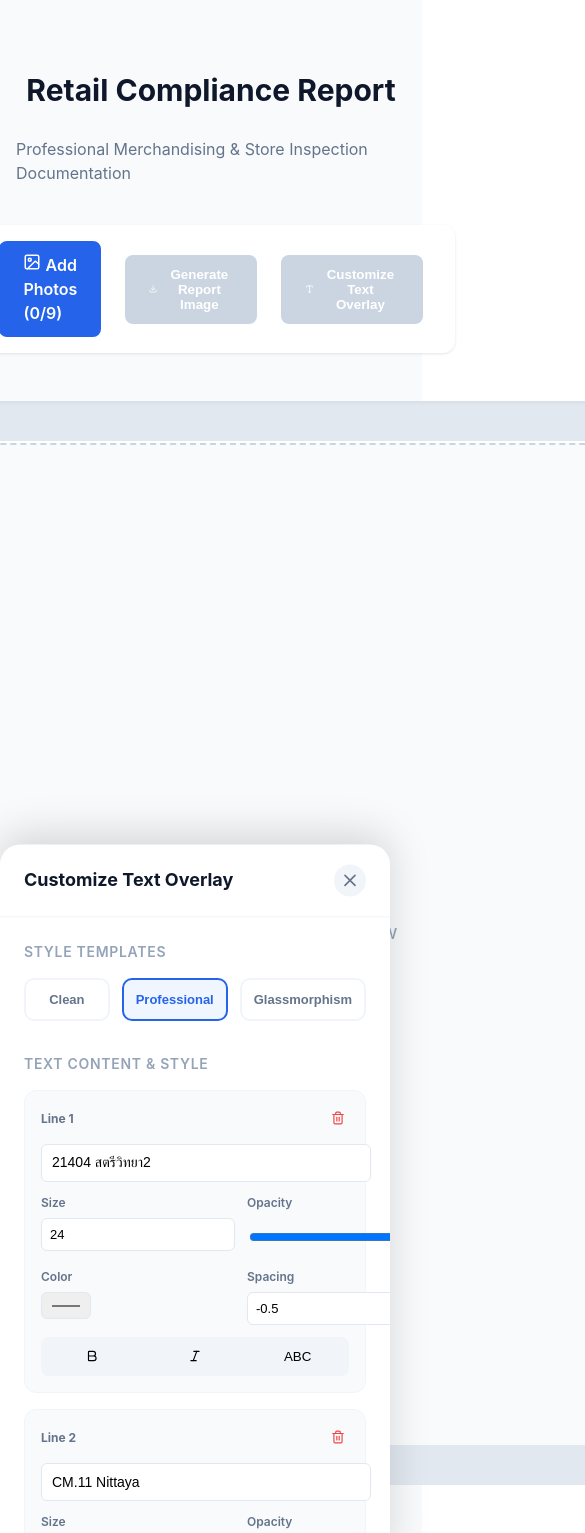
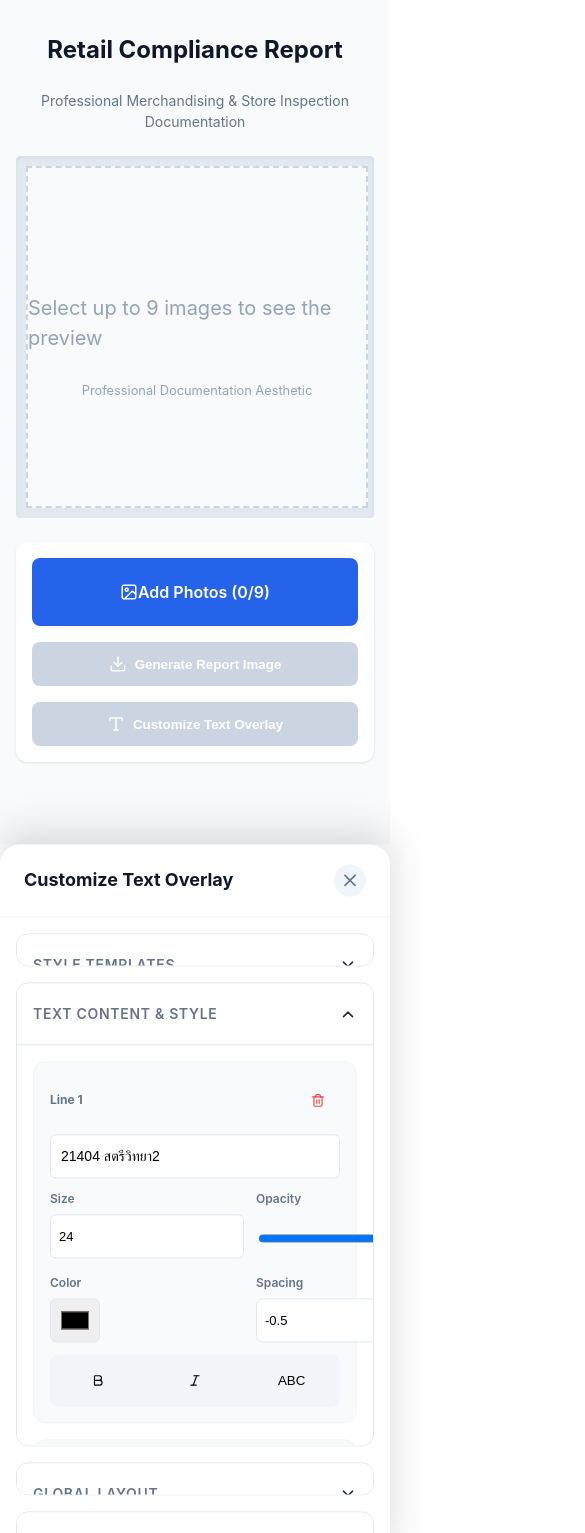
Before and after one commit to 18upDEV/gappyimageedit, a React (Vite) app: page / in a window 390 px wide. Shown: the top 1533 px of the page, 585 px wide, since content can reach past the window. After the commit the page ends 844 px from the top, so only its background shows below. Built offline with nearby package versions, Linux system fonts and the light colour scheme.

Commit message:
feat: improve mobile responsiveness and text editor

```diff
--- a/src/App.css
+++ b/src/App.css
@@ -2,7 +2,11 @@
   display: flex;
   flex-direction: column;
   align-items: center;
-  padding: 3rem 1rem;
+  padding: 1rem;
+  width: 100%;
+  max-width: 1200px;
+  margin: 0 auto;
+  box-sizing: border-box;
   font-family: 'Inter', -apple-system, BlinkMacSystemFont, 'Segoe UI', Roboto, sans-serif;
   min-height: 100vh;
   background-color: #f8fafc;
@@ -10,28 +14,32 @@
 }
 
 h1 {
-  font-size: 1.875rem;
+  font-size: 1.5rem;
   font-weight: 700;
   margin-bottom: 0.5rem;
   color: #0f172a;
+  text-align: center;
 }
 
 .subtitle {
   color: #64748b;
-  margin-bottom: 2.5rem;
-  font-size: 1rem;
+  margin-bottom: 1.5rem;
+  font-size: 0.875rem;
+  text-align: center;
 }
 
 .controls {
-  display: flex;
-  flex-direction: row;
-  align-items: center;
-  gap: 1.5rem;
+  display: grid;
+  grid-template-columns: 1fr;
+  width: 100%;
+  max-width: 600px;
+  gap: 1rem;
   margin-bottom: 3rem;
-  padding: 1rem 2rem;
+  padding: 1rem;
   background: white;
   border-radius: 12px;
   box-shadow: 0 1px 3px rgba(0,0,0,0.1);
+  box-sizing: border-box;
 }
 
 #file-input {
@@ -39,14 +47,20 @@ h1 {
 }
 
 .file-label {
-  padding: 0.75rem 1.5rem;
+  display: flex;
+  align-items: center;
+  justify-content: center;
+  padding: 0.75rem 1rem;
+  min-height: 44px;
   background-color: #2563eb;
   color: white;
   border-radius: 8px;
   cursor: pointer;
   font-weight: 600;
   transition: all 0.2s;
+  text-align: center;
 }
+
 
 .file-label:hover {
   background-color: #1d4ed8;
@@ -54,7 +68,8 @@ h1 {
 }
 
 .export-button, .edit-text-trigger {
-  padding: 0.75rem 1.5rem;
+  padding: 0.75rem 1rem;
+  min-height: 44px;
   color: white;
   border: none;
   border-radius: 8px;
@@ -63,6 +78,7 @@ h1 {
   transition: all 0.2s;
   display: flex;
   align-items: center;
+  justify-content: center;
   gap: 0.5rem;
 }
 
@@ -90,7 +106,8 @@ h1 {
 }
 
 .clear-all-button {
-  padding: 0.75rem 1.5rem;
+  padding: 0.75rem 1rem;
+  min-height: 44px;
   background-color: #ef4444;
   color: white;
   border: none;
@@ -100,19 +117,19 @@ h1 {
   transition: all 0.2s;
   display: flex;
   align-items: center;
+  justify-content: center;
   gap: 0.5rem;
 }
 
 .clear-all-button:hover {
   background-color: #dc2626;
 }
-
 .slot-clear-btn {
   position: absolute;
   top: 8px;
   right: 8px;
-  width: 28px;
-  height: 28px;
+  width: 44px;
+  height: 44px;
   background-color: rgba(255, 255, 255, 0.9);
   border: 1px solid #e2e8f0;
   border-radius: 50%;
@@ -122,7 +139,7 @@ h1 {
   cursor: pointer;
   z-index: 5;
   color: #ef4444;
-  opacity: 0;
+  opacity: 1; /* Visible on mobile */
   transition: opacity 0.2s, transform 0.2s;
 }
 
@@ -137,17 +154,52 @@ h1 {
 }
 
 .grid-wrapper {
-  padding: 40px;
+  padding: 10px;
   background-color: #e2e8f0;
   border-radius: 4px;
   box-shadow: inset 0 2px 4px rgba(0,0,0,0.05);
+  width: 100%;
+  max-width: 1000px;
+  box-sizing: border-box;
+  margin-bottom: 1.5rem;
 }
 
 .grid-container {
   position: relative;
-  width: 1000px;
-  height: 1000px;
+  width: 100%;
   background-color: #ffffff;
+}
+
+@media (min-width: 768px) {
+  .container {
+    padding: 3rem 1rem;
+  }
+  h1 {
+    font-size: 1.875rem;
+  }
+  .subtitle {
+    margin-bottom: 2.5rem;
+    font-size: 1rem;
+  }
+  .controls {
+    display: flex;
+    flex-direction: row;
+    flex-wrap: wrap;
+    justify-content: center;
+    max-width: 1000px;
+    padding: 1rem 2rem;
+  }
+  .grid-wrapper {
+    padding: 40px;
+  }
+  .slot-clear-btn {
+    opacity: 0;
+    width: 28px;
+    height: 28px;
+  }
+}
+
+.dynamic-grid {
   overflow: hidden;
   padding: 2px;
 }
@@ -242,21 +294,21 @@ h1 {
   align-items: center;
   justify-content: center;
   z-index: 100;
-  padding: 1rem;
+  padding: 0;
 }
 
 .crop-modal-content {
   background-color: white;
   width: 100%;
-  max-width: 600px;
-  border-radius: 12px;
+  height: 100%;
+  border-radius: 0;
   overflow: hidden;
   display: flex;
   flex-direction: column;
 }
 
 .crop-modal-header {
-  padding: 1rem 1.5rem;
+  padding: 1rem;
   border-bottom: 1px solid #e2e8f0;
   display: flex;
   justify-content: space-between;
@@ -277,19 +329,48 @@ h1 {
   color: #64748b;
   cursor: pointer;
   padding: 0;
+  min-width: 44px;
+  min-height: 44px;
+  display: flex;
+  align-items: center;
+  justify-content: center;
 }
 
 .crop-container {
   position: relative;
   width: 100%;
-  height: 400px;
+  flex: 1;
+  min-height: 0;
   background-color: #000;
 }
 
 .crop-controls {
-  padding: 1.5rem;
+  padding: 1rem;
   background-color: white;
+  max-height: 40vh;
+  overflow-y: auto;
 }
+
+@media (min-width: 768px) {
+  .crop-modal-overlay {
+    padding: 1rem;
+  }
+  .crop-modal-content {
+    max-width: 600px;
+    height: auto;
+    border-radius: 12px;
+  }
+  .crop-container {
+    height: 400px;
+    flex: none;
+  }
+  .crop-controls {
+    padding: 1.5rem;
+    max-height: none;
+    overflow-y: visible;
+  }
+}
+
 
 .control-groups {
   display: flex;
--- a/src/App.tsx
+++ b/src/App.tsx
@@ -235,43 +235,6 @@ function App() {
       <h1>Retail Compliance Report</h1>
       <p className="subtitle">Professional Merchandising & Store Inspection Documentation</p>
 
-      <div className="controls">
-        <input
-          type="file"
-          multiple
-          accept=".jpeg,.jpg,.png"
-          onChange={handleFileChange}
-          id="file-input"
-        />
-        <label htmlFor="file-input" className="file-label">
-          <ImageIcon size={18} /> Add Photos ({images.length}/9)
-        </label>
-
-        {images.length > 0 && (
-          <button onClick={clearAllImages} className="clear-all-button">
-            <Trash2 size={18} /> Clear All
-          </button>
-        )}
-
-        {error && <p className="error">{error}</p>}
-
-        <button
-          onClick={exportImage}
-          disabled={images.length === 0}
-          className="export-button"
-        >
-          <Download size={18} /> Generate Report Image
-        </button>
-
-        <button
-          onClick={() => setIsEditorOpen(true)}
-          disabled={images.length === 0}
-          className="edit-text-trigger"
-        >
-          <Type size={18} /> Customize Text Overlay
-        </button>
-      </div>
-
       <div className="grid-wrapper">
         <div
           className="grid-container"
@@ -279,6 +242,9 @@ function App() {
           onMouseMove={handleMouseMove}
           onMouseUp={handleMouseUp}
           onMouseLeave={handleMouseUp}
+          style={{
+            aspectRatio: images.length <= 4 ? '1 / 1' : images.length <= 6 ? '3 / 2' : '1 / 1',
+          }}
         >
           {images.length > 0 ? (
             <>
@@ -376,11 +342,48 @@ function App() {
             </>
           ) : (
             <div className="placeholder">
-              <p>Select 1 or 4 images to see the preview</p>
+              <p>Select up to 9 images to see the preview</p>
               <span style={{fontSize: '0.8rem', marginTop: '0.5rem'}}>Professional Documentation Aesthetic</span>
             </div>
           )}
         </div>
+      </div>
+
+      <div className="controls">
+        <input
+          type="file"
+          multiple
+          accept=".jpeg,.jpg,.png"
+          onChange={handleFileChange}
+          id="file-input"
+        />
+        <label htmlFor="file-input" className="file-label">
+          <ImageIcon size={18} /> Add Photos ({images.length}/9)
+        </label>
+
+        {images.length > 0 && (
+          <button onClick={clearAllImages} className="clear-all-button">
+            <Trash2 size={18} /> Clear All
+          </button>
+        )}
+
+        {error && <p className="error">{error}</p>}
+
+        <button
+          onClick={exportImage}
+          disabled={images.length === 0}
+          className="export-button"
+        >
+          <Download size={18} /> Generate Report Image
+        </button>
+
+        <button
+          onClick={() => setIsEditorOpen(true)}
+          disabled={images.length === 0}
+          className="edit-text-trigger"
+        >
+          <Type size={18} /> Customize Text Overlay
+        </button>
       </div>
 
       {/* Crop Modal */}
--- a/src/components/TextEditorPanel.css
+++ b/src/components/TextEditorPanel.css
@@ -55,25 +55,44 @@
 .editor-content {
   flex: 1;
   overflow-y: auto;
-  padding: 1.5rem;
+  padding: 1rem;
   display: flex;
   flex-direction: column;
-  gap: 2rem;
+  gap: 1rem;
 }
 
 .editor-section {
   display: flex;
   flex-direction: column;
-  gap: 1rem;
+  background: #f8fafc;
+  border-radius: 12px;
+  overflow: hidden;
+  border: 1px solid #e2e8f0;
 }
 
-.editor-section h4 {
+.section-header {
+  display: flex;
+  justify-content: space-between;
+  align-items: center;
+  padding: 1.25rem 1rem;
+  cursor: pointer;
+  background: #ffffff;
+  user-select: none;
+}
+
+.section-header h4 {
   margin: 0;
   font-size: 0.875rem;
   font-weight: 600;
   text-transform: uppercase;
   letter-spacing: 0.05em;
-  color: #94a3b8;
+  color: #64748b;
+}
+
+.section-body {
+  padding: 1rem;
+  border-top: 1px solid #e2e8f0;
+  background: #ffffff;
 }
 
 .template-grid {
@@ -84,6 +103,7 @@
 
 .template-option {
   padding: 0.75rem;
+  min-height: 44px;
   border: 2px solid #f1f5f9;
   border-radius: 10px;
   background: white;
@@ -93,6 +113,9 @@
   font-size: 0.8125rem;
   font-weight: 600;
   color: #64748b;
+  display: flex;
+  align-items: center;
+  justify-content: center;
 }
 
 .template-option.active {
@@ -135,6 +158,11 @@
   color: #ef4444;
   cursor: pointer;
   padding: 4px;
+  min-width: 44px;
+  min-height: 44px;
+  display: flex;
+  align-items: center;
+  justify-content: center;
   border-radius: 4px;
 }
 
@@ -145,6 +173,8 @@
 .line-input {
   width: 100%;
   padding: 0.625rem;
+  min-height: 44px;
+  box-sizing: border-box;
   border: 1px solid #e2e8f0;
   border-radius: 6px;
   font-size: 0.875rem;
@@ -176,6 +206,8 @@
 
 .control-item select, .control-item input {
   padding: 0.5rem;
+  min-height: 44px;
+  box-sizing: border-box;
   border: 1px solid #e2e8f0;
   border-radius: 6px;
   font-size: 0.8125rem;
@@ -184,6 +216,7 @@
 
 .add-line-btn {
   padding: 0.75rem;
+  min-height: 44px;
   border: 2px dashed #e2e8f0;
   background: none;
   border-radius: 12px;
@@ -221,6 +254,7 @@
 .toggle-btn {
   flex: 1;
   padding: 0.5rem;
+  min-height: 44px;
   border: none;
   background: none;
   border-radius: 6px;
@@ -244,6 +278,7 @@
 
 .action-btn {
   padding: 0.625rem 1rem;
+  min-height: 44px;
   background: #2563eb;
   color: white;
   border: none;
--- a/src/components/TextEditorPanel.tsx
+++ b/src/components/TextEditorPanel.tsx
@@ -1,5 +1,5 @@
-import React from 'react';
-import { X, Plus, Trash2, AlignLeft, AlignCenter, AlignRight, Bold, Italic } from 'lucide-react';
+import React, { useState } from 'react';
+import { X, Plus, Trash2, AlignLeft, AlignCenter, AlignRight, Bold, Italic, ChevronDown, ChevronUp } from 'lucide-react';
 import type { OverlaySettings, TextLine } from '../App';
 import './TextEditorPanel.css';
 
@@ -16,7 +16,14 @@ const TextEditorPanel: React.FC<TextEditorPanelProps> = ({
   settings,
   onChange,
 }) => {
+  const [activeSection, setActiveSection] = useState<string>('content');
+
+  const toggleSection = (section: string) => {
+    setActiveSection(prev => prev === section ? '' : section);
+  };
+
   const handleLineChange = (id: string, updates: Partial<TextLine>) => {
+
     const newLines = settings.lines.map(line =>
       line.id === id ? { ...line, ...updates } : line
     );
@@ -77,8 +84,13 @@ const TextEditorPanel: React.FC<TextEditorPanelProps> = ({
 
       <div className="editor-content">
         {/* Templates */}
-        <div className="editor-section">
+        <div className={`editor-section ${activeSection === 'templates' ? 'expanded' : ''}`}>
+          <div className="section-header" onClick={() => toggleSection('templates')}>
             <h4>Style Templates</h4>
+            {activeSection === 'templates' ? <ChevronUp size={18} /> : <ChevronDown size={18} />}
+          </div>
+          {activeSection === 'templates' && (
+            <div className="section-body">
               <div className="template-grid">
                 <button
                   className={`template-option ${settings.template === 'clean' ? 'active' : ''}`}
@@ -100,10 +112,17 @@ const TextEditorPanel: React.FC<TextEditorPanelProps> = ({
                 </button>
               </div>
             </div>
+          )}
+        </div>
 
         {/* Text Content */}
-        <div className="editor-section">
+        <div className={`editor-section ${activeSection === 'content' ? 'expanded' : ''}`}>
+          <div className="section-header" onClick={() => toggleSection('content')}>
             <h4>Text Content & Style</h4>
+            {activeSection === 'content' ? <ChevronUp size={18} /> : <ChevronDown size={18} />}
+          </div>
+          {activeSection === 'content' && (
+            <div className="section-body">
               <div className="content-list">
                 {settings.lines.map((line, index) => (
                   <div key={line.id} className="line-editor">
@@ -186,10 +205,17 @@ const TextEditorPanel: React.FC<TextEditorPanelProps> = ({
                 </button>
               </div>
             </div>
+          )}
+        </div>
 
         {/* Global Typography */}
-        <div className="editor-section">
+        <div className={`editor-section ${activeSection === 'global' ? 'expanded' : ''}`}>
+          <div className="section-header" onClick={() => toggleSection('global')}>
             <h4>Global Layout</h4>
+            {activeSection === 'global' ? <ChevronUp size={18} /> : <ChevronDown size={18} />}
+          </div>
+          {activeSection === 'global' && (
+            <div className="section-body">
               <div className="settings-grid">
                 <div className="control-item">
                   <label>Alignment</label>
@@ -226,7 +252,7 @@ const TextEditorPanel: React.FC<TextEditorPanelProps> = ({
                   />
                 </div>
               </div>
-          <div className="settings-grid">
+              <div className="settings-grid" style={{ marginTop: '1.25rem' }}>
                 <div className="control-item">
                   <label>Text Shadow</label>
                   <button
@@ -247,10 +273,17 @@ const TextEditorPanel: React.FC<TextEditorPanelProps> = ({
                 </div>
               </div>
             </div>
+          )}
+        </div>
 
-        {/* Background */}
-        <div className="editor-section">
-          <h4>Background Options</h4>
+        {/* Background & Position */}
+        <div className={`editor-section ${activeSection === 'background' ? 'expanded' : ''}`}>
+          <div className="section-header" onClick={() => toggleSection('background')}>
+            <h4>Background & Position</h4>
+            {activeSection === 'background' ? <ChevronUp size={18} /> : <ChevronDown size={18} />}
+          </div>
+          {activeSection === 'background' && (
+            <div className="section-body">
               <div className="settings-grid">
                 <div className="control-item">
                   <label>BG Color</label>
@@ -272,11 +305,8 @@ const TextEditorPanel: React.FC<TextEditorPanelProps> = ({
                   />
                 </div>
               </div>
-        </div>
-
-        {/* Position */}
-        <div className="editor-section">
-          <h4>Quick Position</h4>
+              <div className="control-item" style={{ marginTop: '1.25rem' }}>
+                <label>Quick Position</label>
                 <div className="pos-buttons">
                   <button className="action-btn" onClick={() => onChange({ ...settings, x: 50 })}>
                     Center Horizontally
@@ -287,6 +317,9 @@ const TextEditorPanel: React.FC<TextEditorPanelProps> = ({
                 </div>
               </div>
             </div>
+          )}
+        </div>
+      </div>
     </div>
   );
 };
```
Also changed, not shown: src/components/CustomCropper.css (+44 -23 lines). Lines whose indentation alone changed are shown as unchanged.
